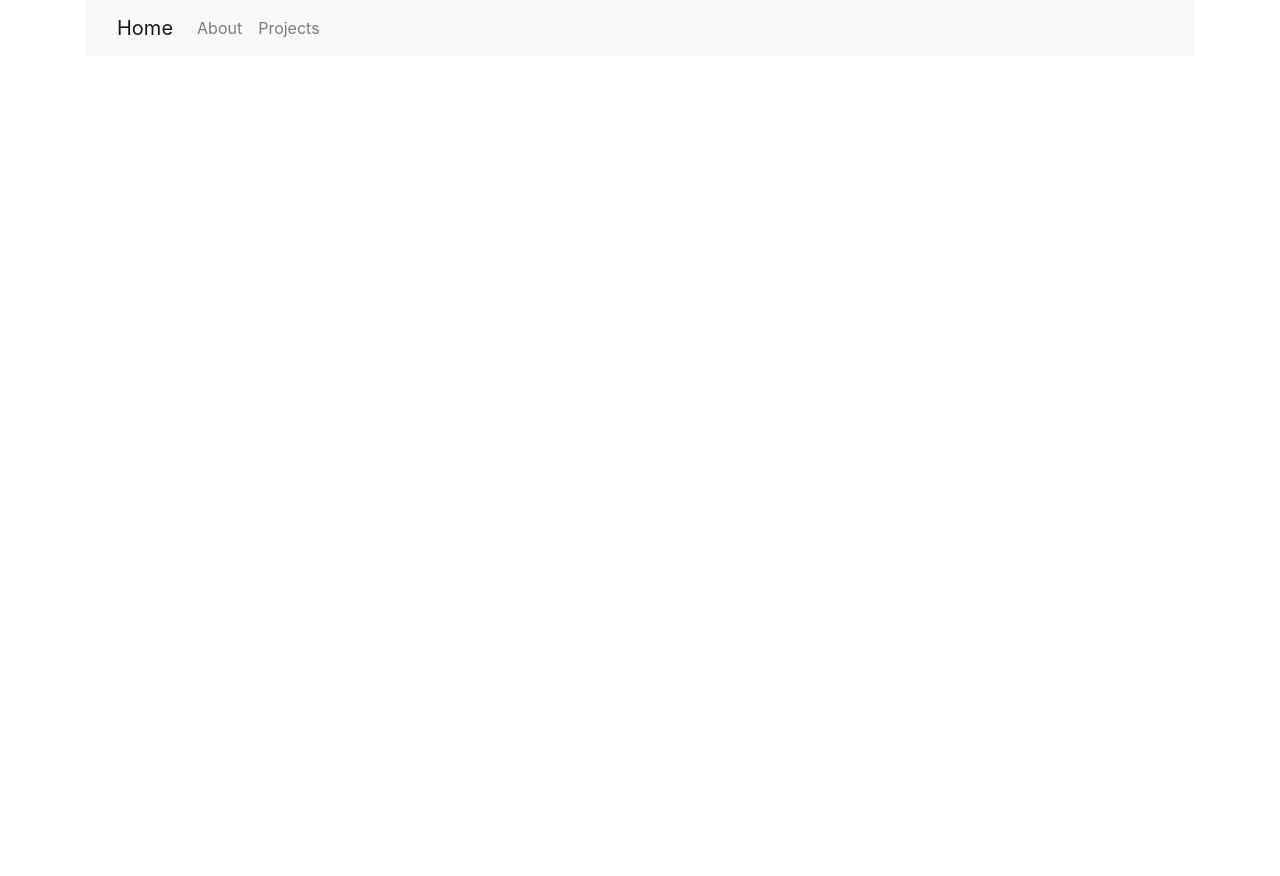
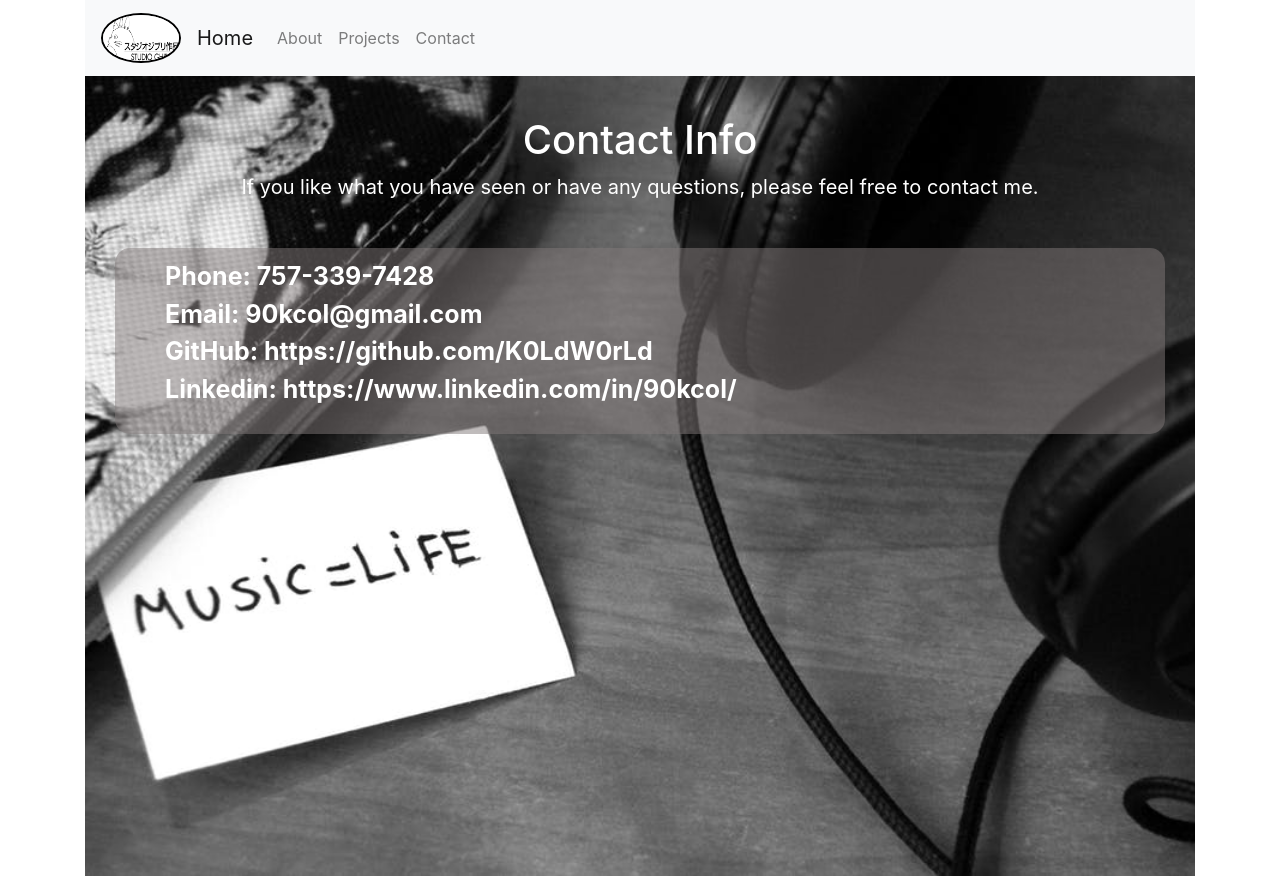
Before and after one commit to K0LdW0rLd/my-portfolio, a React (Create React App) app: page /contact in a window 1280 px wide. Before the commit the page ends 800 px from the top, so only its background shows below. Built offline with nearby package versions, Linux system fonts and the light colour scheme.

Commit message:
created contact page

```diff
--- a/src/About.js
+++ b/src/About.js
@@ -1,6 +1,7 @@
 import React, {Component} from 'react';
 import me from './images/headshot.jpg';
 import './About.css';
+
 
 class About extends Component {
     render () {
@@ -14,15 +15,7 @@ class About extends Component {
                     <h3 className='headingThree'>Me</h3>
                     <p>Since the first alert of Hello World, I knew I wanted to jump into the world of development and programming.  Having a background in Intelligence Analysis, I look at all angles when it comes to solving problems.  I enjoy working with others in a collaborative environment with an emphasis on team development.</p>
                     <h3 className='headingThree'>Interests</h3>
-                    <p>I love to learn new things about technology. My hobbies include playing videogames, listening to music, playing sports, or reading a good detective novel or anything tech related.</p>
-                    <h3 className='headingThree'>Contact Information</h3>
-                    <ul>
-                        <li>Phone: 757-339-7428</li>
-                        <li>Email: 90kcol@gmail.com</li>
-                        <li>GitHub: https://github.com/K0LdW0rLd</li>
-                        <li>Linkedin: https://www.linkedin.com/in/90kcol/</li>
-                    </ul>
-                </div>
+                    <p>I love to learn new things about technology. My hobbies include playing videogames, listening to music, playing sports, or reading a good detective novel or anything tech related.</p>                </div>
             </div>
         )
     }
--- a/src/App.js
+++ b/src/App.js
@@ -4,6 +4,9 @@ import { BrowserRouter as Router, Route, Link } from "react-router-dom";
 import Home from './Home';
 import About from './About';
 import Projects from './Projects';
+import Contact from './Contact'
+import logo from './images/logo.png';
+
 
 class App extends Component {
   render(){
@@ -11,16 +14,25 @@ class App extends Component {
       <Router>
         <div className = 'container'>
           <nav className="navbar navbar-expand-lg navbar-light bg-light" >
-            <a class="navbar-brand" href='#' target="_blank">
-            </a>
-            <Link to='/' className= 'navbar-brand'>Home</Link>
-            <div className="collpase navbar-collapse">
-              <ul className="navbar-nav mr-auto">
+          <a class="navbar-brand">
+              <img src = {logo} width= '80' height='50' alt = 'Studio Ghibli Logo' />
+          </a>
+          <button class="navbar-toggler" type="button" data-toggle="collapse" data-target="#navbarNavDropdown" aria-controls="navbarNavDropdown" aria-expanded="false" aria-label="Toggle navigation">
+            <span class="navbar-toggler-icon"></span>
+          </button>
+            <div className="collapse navbar-collapse" id="navbarTogglerDemo02">
+              <ul className="navbar-nav mr-auto mt-2 mt-lg-0">
+                <li className="navbar-item active">
+                  <Link to='/' className= 'navbar-brand'>Home</Link>
+                </li>
                 <li className="navbar-item">
                   <Link to="/about" className="nav-link">About</Link>
                 </li>
                 <li className="navbar-item">
                   <Link to="/projects" className="nav-link">Projects</Link>
+                </li>
+                <li className="navbar-item">
+                  <Link to="/contact" className="nav-link">Contact</Link>
                 </li>
               </ul>
             </div>
@@ -28,6 +40,7 @@ class App extends Component {
         <Route path = '/' exact component = {Home} />
         <Route path = '/about' component = {About} />
         <Route path = '/projects' component = {Projects}/>
+        <Route path = '/contact' component = {Contact}/>
         </div>
       </Router>
     )
--- /dev/null
+++ b/src/Contact.css
@@ -0,0 +1,29 @@
+.contact {
+    background-image: url(./images/music=life.jpg);
+    height: 100vh;
+    width: cover;
+    padding: 10px;
+    background-size: cover;
+    color: white;
+    text-align: center;
+}
+.contact-header{
+    padding: 10px;
+    margin: 20px;
+    font-size: 20px;
+}
+
+.contact-list{
+    text-align: left;
+    padding: 10px;
+    background-color: rgba(129, 122, 122, 0.5);
+    border-radius: 15px;
+    display: flex;
+    margin: 20px;
+    font-weight: bold;
+    font-size: 25px;
+}
+
+ul {
+    list-style: none;
+}
--- /dev/null
+++ b/src/Contact.js
@@ -0,0 +1,25 @@
+import React, {Component} from 'react';
+import './Contact.css';
+
+class Contact extends Component {
+    render() {
+        return (
+            <div className='contact'>
+                <div className='contact-header'>
+                    <h1>Contact Info</h1>
+                    <p>If you like what you have seen or have any questions, please feel free to contact me.</p>
+                </div>
+                <div className='contact-list'>
+                    <ul>
+                            <li>Phone: 757-339-7428</li>
+                            <li>Email: 90kcol@gmail.com</li>
+                            <li>GitHub: https://github.com/K0LdW0rLd</li>
+                            <li>Linkedin: https://www.linkedin.com/in/90kcol/</li>
+                    </ul>
+                </div>
+            </div>
+        )
+    }
+}
+
+export default Contact;
--- a/src/Home.js
+++ b/src/Home.js
@@ -7,7 +7,7 @@ class Home extends Component {
             <div className = 'box'>
                 <div className ='greetings'>
                     <div className='hello'>
-                        <p>Hello, World</p>
+                        <p>Hello World</p>
                     </div>
                 </div>
                 <div className='welcome'>
```
Also changed, not shown: src/images/logo.png (added), src/images/music=life.jpg (added).
